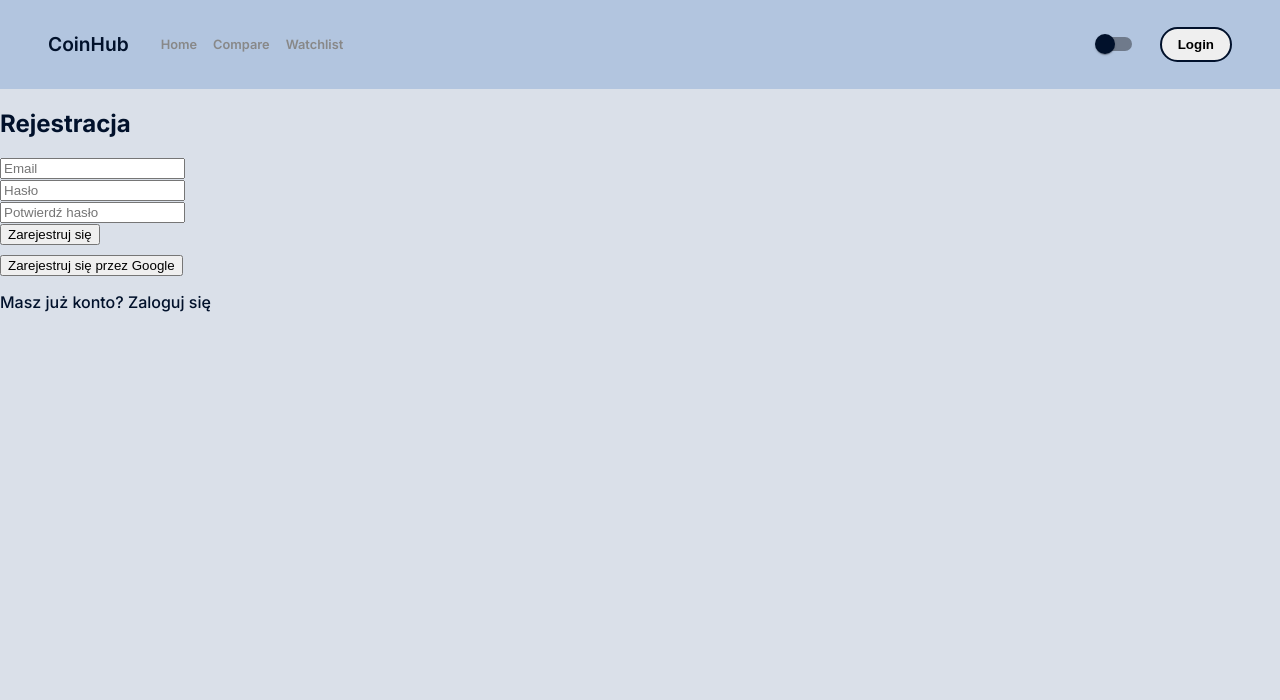
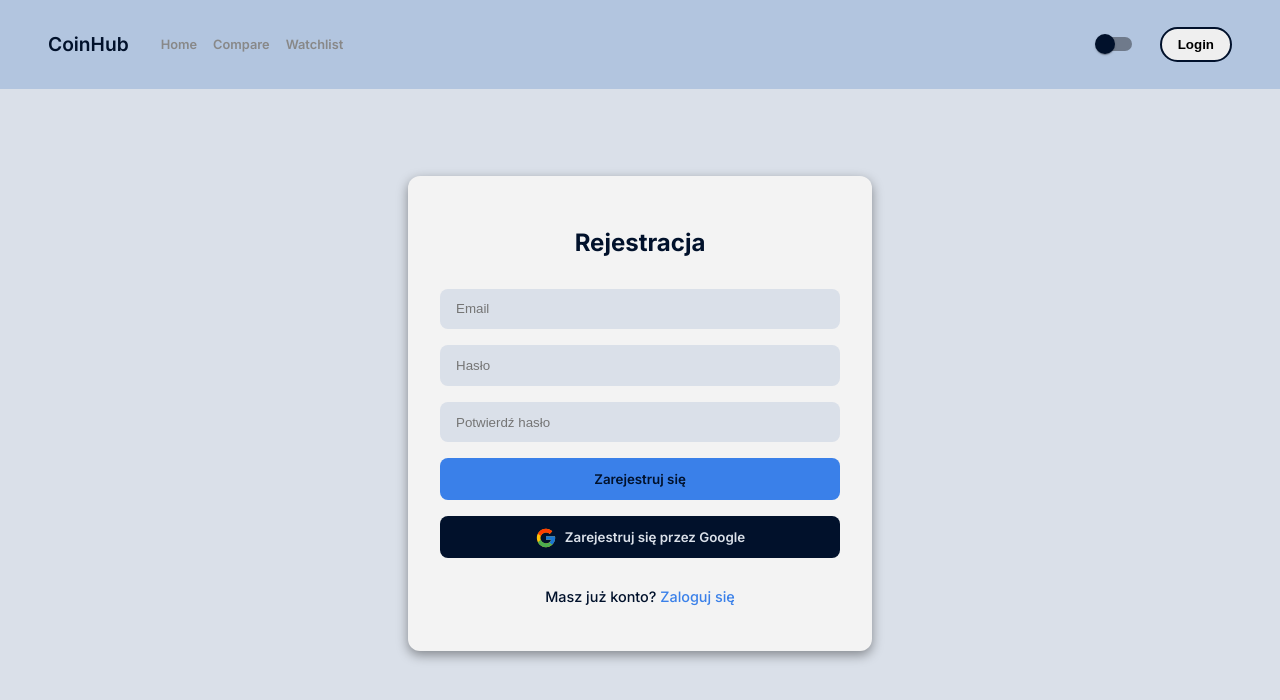
Before and after one commit to AdamPlewa/crypto-dashboard, a React (Create React App) app: page /register in a window 1280 px wide. Shown: the top 700 px of the page. Built offline with nearby package versions, Linux system fonts and the light colour scheme; no server answers.

Commit message:
added style to login and register page

```diff
--- a/package.json
+++ b/package.json
@@ -18,6 +18,7 @@
     "react": "^18.2.0",
     "react-chartjs-2": "^5.2.0",
     "react-dom": "^18.2.0",
+    "react-icons": "^5.5.0",
     "react-router-dom": "^6.6.2",
     "react-scripts": "5.0.1",
     "react-toastify": "^9.1.1",
--- a/src/App.js
+++ b/src/App.js
@@ -8,9 +8,9 @@ import Watchlist from './pages/Watchlist'
 import { ToastContainer, toast } from 'react-toastify'
 import 'react-toastify/dist/ReactToastify.css'
 import { useEffect } from 'react'
-import Login from './Login'
-import Profile from './Profile'
-import Register from './Register'
+import Login from './components/LoginPage/Login/Login'
+import Profile from './components/LoginPage/Profile/Profile'
+import Register from './components/LoginPage/Register/Register'
 
 function App() {
 	const theme = createTheme({
--- a/src/Login.js
+++ /dev/null
@@ -1,57 +0,0 @@
-// src/Login.js
-import React, { useState } from 'react'
-import { auth } from './firebase'
-import { signInWithEmailAndPassword, signInWithPopup, GoogleAuthProvider } from 'firebase/auth'
-
-import { useNavigate, Link } from 'react-router-dom'
-import Header from '../src/components/Common/Header/index' // Importuj Header
-
-const Login = () => {
-	const [email, setEmail] = useState('')
-	const [password, setPassword] = useState('')
-	const navigate = useNavigate()
-
-	const handleLogin = async e => {
-		e.preventDefault()
-		try {
-			await signInWithEmailAndPassword(auth, email, password)
-			navigate('/profile') // Po zalogowaniu przenosi na stronę profilu
-		} catch (error) {
-			alert('❌ Błąd logowania: ' + error.message)
-		}
-	}
-
-	const handleGoogleLogin = async () => {
-		const provider = new GoogleAuthProvider()
-		try {
-			await signInWithPopup(auth, provider)
-			navigate('/profile')
-		} catch (error) {
-			alert('❌ Błąd logowania przez Google: ' + error.message)
-		}
-	}
-
-	return (
-		<div>
-			<Header />
-			<h2>Logowanie</h2>
-			<form onSubmit={handleLogin}>
-				<input type='email' placeholder='Email' value={email} onChange={e => setEmail(e.target.value)} />
-				<br />
-				<input type='password' placeholder='Hasło' value={password} onChange={e => setPassword(e.target.value)} />
-				<br />
-				<button type='submit'>Zaloguj się</button>
-			</form>
-
-			<button onClick={handleGoogleLogin} style={{ marginTop: '10px' }}>
-				Zaloguj przez Google
-			</button>
-
-			<p>
-				Nie masz konta? <Link to='/Register'>Zarejestruj się</Link>
-			</p>
-		</div>
-	)
-}
-
-export default Login
--- a/src/Register.js
+++ /dev/null
@@ -1,77 +0,0 @@
-import React, { useState } from 'react'
-import { createUserWithEmailAndPassword, signInWithPopup, GoogleAuthProvider } from 'firebase/auth'
-import { auth } from './firebase'
-import { useNavigate, Link } from 'react-router-dom'
-import Header from '../src/components/Common/Header/index'
-
-const Register = () => {
-	const [email, setEmail] = useState('')
-	const [password, setPassword] = useState('')
-	const [confirm, setConfirm] = useState('')
-	const navigate = useNavigate()
-
-	const handleRegister = async e => {
-		e.preventDefault()
-		if (password !== confirm) {
-			alert('❌ Hasła się nie zgadzają')
-			return
-		}
-
-		try {
-			await createUserWithEmailAndPassword(auth, email, password)
-			navigate('/profile')
-		} catch (error) {
-			alert('❌ Błąd rejestracji: ' + error.message)
-		}
-	}
-
-	const handleGoogleRegister = async () => {
-		const provider = new GoogleAuthProvider()
-		try {
-			await signInWithPopup(auth, provider)
-			navigate('/profile')
-		} catch (error) {
-			alert('❌ Błąd rejestracji przez Google: ' + error.message)
-		}
-	}
-
-	return (
-		<>
-			<Header />
-			<div className='register-page'>
-				<h2>Rejestracja</h2>
-				<form onSubmit={handleRegister}>
-					<input type='email' placeholder='Email' value={email} onChange={e => setEmail(e.target.value)} required />
-					<br />
-					<input
-						type='password'
-						placeholder='Hasło'
-						value={password}
-						onChange={e => setPassword(e.target.value)}
-						required
-					/>
-					<br />
-					<input
-						type='password'
-						placeholder='Potwierdź hasło'
-						value={confirm}
-						onChange={e => setConfirm(e.target.value)}
-						required
-					/>
-					<br />
-					<button type='submit'>Zarejestruj się</button>
-				</form>
-
-				<button onClick={handleGoogleRegister} style={{ marginTop: '10px' }}>
-					Zarejestruj się przez Google
-				</button>
-
-				<p>
-					Masz już konto? <Link to='/login'>Zaloguj się</Link>
-				</p>
-			</div>
-		</>
-	)
-}
-
-export default Register
--- /dev/null
+++ b/src/components/LoginPage/Login/Login.css
@@ -0,0 +1,84 @@
+.auth-container {
+	display: flex;
+	justify-content: center;
+	align-items: center;
+	height: calc(100vh - 150px);
+	background-color: var(--black);
+}
+
+.auth-box {
+	background-color: var(--darkgray);
+	padding: 2rem;
+	border-radius: 12px;
+	box-shadow: 0 4px 12px rgba(0, 0, 0, 0.4);
+	width: 400px;
+	max-width: 90%;
+	display: flex;
+	flex-direction: column;
+	gap: 1rem;
+}
+
+.auth-box h2 {
+	text-align: center;
+	margin-bottom: 1rem;
+}
+
+.auth-box input {
+	padding: 0.8rem 1rem;
+	border: none;
+	border-radius: 8px;
+	background-color: var(--black);
+	color: var(--white);
+	outline: 2px solid transparent;
+	transition: outline 0.2s;
+}
+
+.auth-box input:focus {
+	outline: 2px solid var(--blue);
+}
+
+.auth-box button {
+    font-family: 'Inter', sans-serif;
+	padding: 0.8rem 1rem;
+	border: none;
+	border-radius: 8px;
+	background-color: var(--blue);
+	color: var(--white);
+	cursor: pointer;
+	font-weight: 600;
+	transition: background-color 0.2s;
+}
+
+.auth-box button:hover {
+	background-color: #2f6cd1; /* ciemniejszy niebieski */
+}
+
+.auth-box .google-btn {
+	background-color: var(--white);
+	color: var(--black);
+}
+
+.auth-box .google-btn:hover {
+	background-color: #c9d4e3;
+}
+
+.auth-box p {
+	text-align: center;
+	font-size: 0.9rem;
+}
+
+.auth-box a {
+	color: var(--blue) !important;
+}
+
+.error-message {
+	color: var(--red);
+	font-size: 0.85rem;
+	text-align: center;
+	margin-top: -0.5rem;
+}
+.google-btn-icon {
+    vertical-align: baseline;
+    margin-top: -0.3em;
+    margin-bottom: -0.5em;
+}
--- /dev/null
+++ b/src/components/LoginPage/Login/Login.js
@@ -0,0 +1,77 @@
+// src/Login.js
+import React, { useState } from 'react'
+import { auth } from '../../../firebase'
+import { signInWithEmailAndPassword, signInWithPopup, GoogleAuthProvider } from 'firebase/auth'
+
+import { useNavigate, Link } from 'react-router-dom'
+import Header from '../../Common/Header/index' // Importuj Header
+import './Login.css' // Importuj style CSS
+import { FcGoogle } from 'react-icons/fc'
+
+
+const Login = () => {
+	const [email, setEmail] = useState('')
+	const [password, setPassword] = useState('')
+	const [error, setError] = useState('')
+
+	const navigate = useNavigate()
+
+	const handleLogin = async e => {
+		e.preventDefault()
+		try {
+			await signInWithEmailAndPassword(auth, email, password)
+			navigate('/profile') // Po zalogowaniu przenosi na stronę profilu
+		} catch (error) {
+			setError('❌ Błąd logowania: ' + error.message)
+		}
+	}
+
+	const handleGoogleLogin = async () => {
+		const provider = new GoogleAuthProvider()
+		try {
+			await signInWithPopup(auth, provider)
+			navigate('/profile')
+		} catch (error) {
+			setError('❌ Błąd logowania: ' + error.message)
+		}
+	}
+
+	return (
+		<div>
+			<Header />
+			<div className="auth-container">
+				<div className="auth-box">
+					<h2>Logowanie</h2>
+					<form onSubmit={handleLogin} style={{ display: 'flex', flexDirection: 'column', gap: '1rem' }}>
+						<input
+							type="email"
+							placeholder="Email"
+							value={email}
+							onChange={e => setEmail(e.target.value)}
+						/>
+						<input
+							type="password"
+							placeholder="Hasło"
+							value={password}
+							onChange={e => setPassword(e.target.value)}
+						/>
+						<button type="submit">Zaloguj się</button>
+					</form>
+
+					<button onClick={handleGoogleLogin} className="google-btn">
+						<FcGoogle className="google-btn-icon" size={22} style={{ marginRight: '8px' }} />
+						Zaloguj przez Google
+					</button>
+
+					{error && <p className="error-message">{error}</p>}
+
+					<p>
+						Nie masz konta? <Link to="/Register">Zarejestruj się</Link>
+					</p>
+				</div>
+			</div>
+		</div>
+	)
+}
+
+export default Login
--- a/src/Profile.js
+++ b/src/components/LoginPage/Profile/Profile.js
@@ -1,7 +1,7 @@
 // src/Profile.js
 import React from 'react'
-import { auth } from './firebase'
-import Header from '../src/components/Common/Header/index'
+import { auth } from '../../../firebase'
+import Header from '../../Common/Header/index'
 import { useNavigate } from 'react-router-dom'
 
 const Profile = () => {
--- /dev/null
+++ b/src/components/LoginPage/Register/Register.js
@@ -0,0 +1,81 @@
+import React, { useState } from 'react'
+import { createUserWithEmailAndPassword, signInWithPopup, GoogleAuthProvider } from 'firebase/auth'
+import { auth } from '../../../firebase'
+import { useNavigate, Link } from 'react-router-dom'
+import Header from '../../Common/Header/index'
+import { FcGoogle } from 'react-icons/fc'
+import '../Login/Login.css' // Importuj style CSS
+
+const Register = () => {
+	const [email, setEmail] = useState('')
+	const [password, setPassword] = useState('')
+	const [confirm, setConfirm] = useState('')
+	const [error, setError] = useState('')
+
+	const navigate = useNavigate()
+
+	const handleRegister = async e => {
+		e.preventDefault()
+		if (password !== confirm) {
+			setError('❌ Hasła się nie zgadzają')
+			return
+		}
+
+		try {
+			await createUserWithEmailAndPassword(auth, email, password)
+			navigate('/profile')
+		} catch (error) {
+			setError('❌ Błąd rejestracji: ' + error.message)
+		}
+	}
+
+	const handleGoogleRegister = async () => {
+		const provider = new GoogleAuthProvider()
+		try {
+			await signInWithPopup(auth, provider)
+			navigate('/profile')
+		} catch (error) {
+			setError('❌ Błąd rejestracji przez Google: ' + error.message)
+		}
+	}
+
+	return (
+		<div>
+			<Header />
+			<div className='auth-container'>
+				<div className="auth-box">
+					<h2>Rejestracja</h2>
+					<form onSubmit={handleRegister} style={{ display: 'flex', flexDirection: 'column', gap: '1rem' }}>
+						<input type='email' placeholder='Email' value={email} onChange={e => setEmail(e.target.value)} required />
+						<input
+							type='password'
+							placeholder='Hasło'
+							value={password}
+							onChange={e => setPassword(e.target.value)}
+							required
+						/>
+						<input
+							type='password'
+							placeholder='Potwierdź hasło'
+							value={confirm}
+							onChange={e => setConfirm(e.target.value)}
+							required
+						/>
+						<button type='submit'>Zarejestruj się</button>
+					</form>
+
+					<button onClick={handleGoogleRegister} className="google-btn">
+						<FcGoogle className="google-btn-icon" size={22} style={{ marginRight: '8px' }} />
+						Zarejestruj się przez Google
+					</button>
+
+					<p>
+						Masz już konto? <Link to='/login'>Zaloguj się</Link>
+					</p>
+				</div>
+			</div>
+		</div>
+	)
+}
+
+export default Register
```
Also changed, not shown: src/components/LoginPage/Register/Register.css (added), 1 other file (tests, documents, lock files or other folders).
